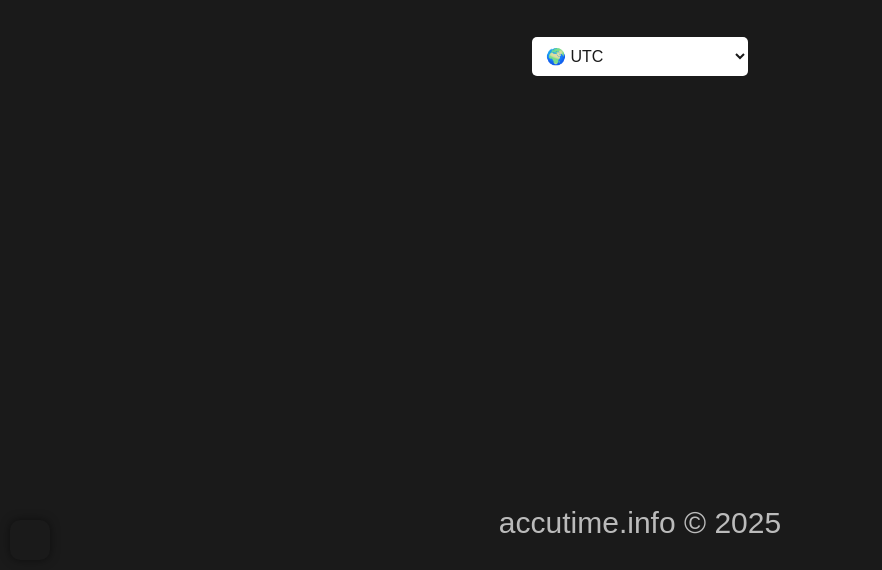
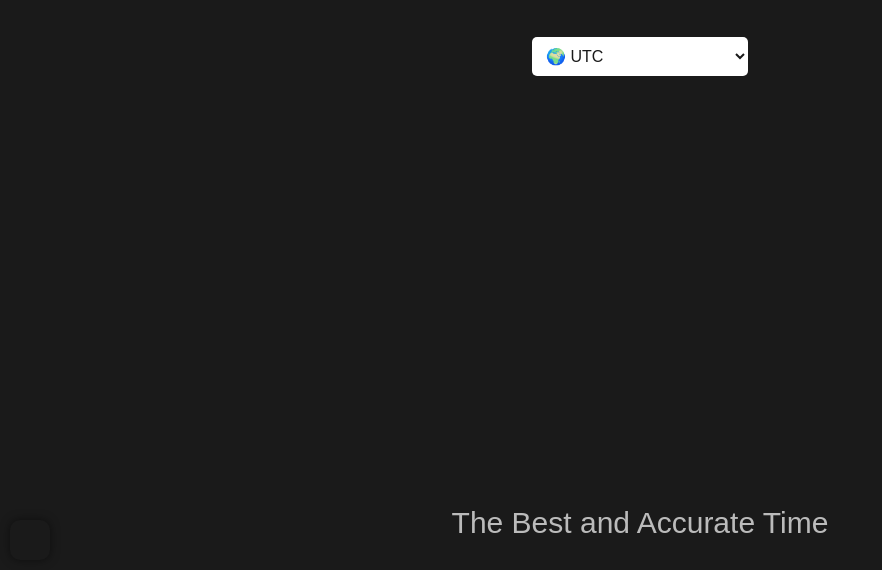
Before and after one commit to cricketgoldYT/AccuTime, a plain HTML site: page index.html in a window 1280 px wide. Shown: the part 230-800 px from the top of the page, without its empty margins (0-882 px from the left). Drawn offline with Linux system fonts and the light colour scheme.

Commit message:
Update index.html

```diff
--- a/index.html
+++ b/index.html
@@ -164,7 +164,7 @@
 </div>
 
 <div class="footer">
-    <p>accutime.info © 2025</p>
+    <p>The Best and Accurate Time</p>
 </div>
 
 <script>
```
